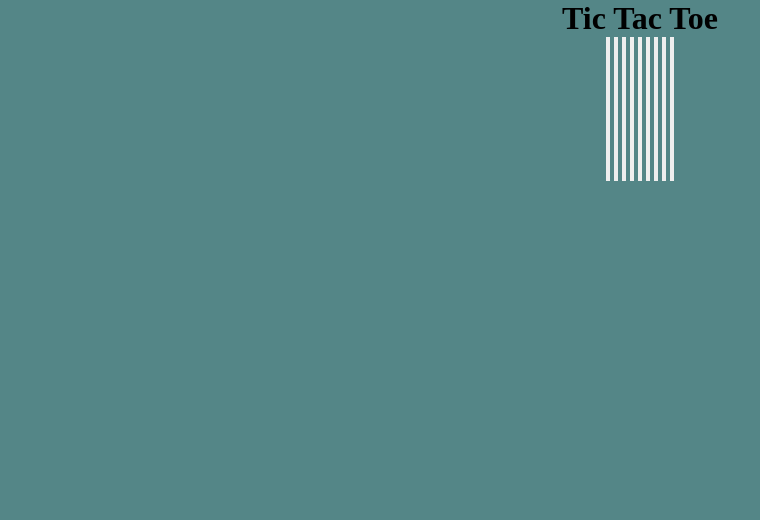
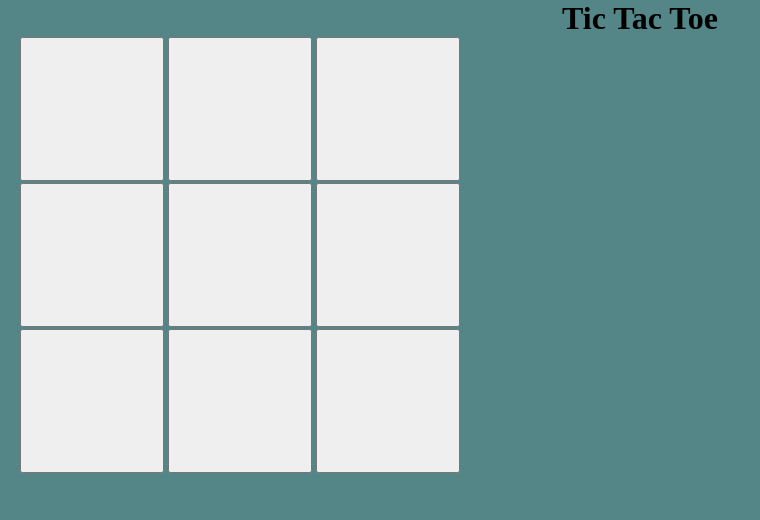
Before and after one commit to aadarshraj02/Tic-Tac-Toe, a plain HTML site: page index.html in a window 1280 px wide. Shown: the whole page, without its empty margins (0-760 px from the left). Drawn offline with Linux system fonts and the light colour scheme.

Commit message:
added width to boxes

```diff
--- a/styles/style.css
+++ b/styles/style.css
@@ -14,7 +14,9 @@ body{
 
 .game{
     height: 60vmin;
+    width: 60vmin;
 }
 .box{
     height:18vmin ;
+    width: 18vmin;
 }
```
